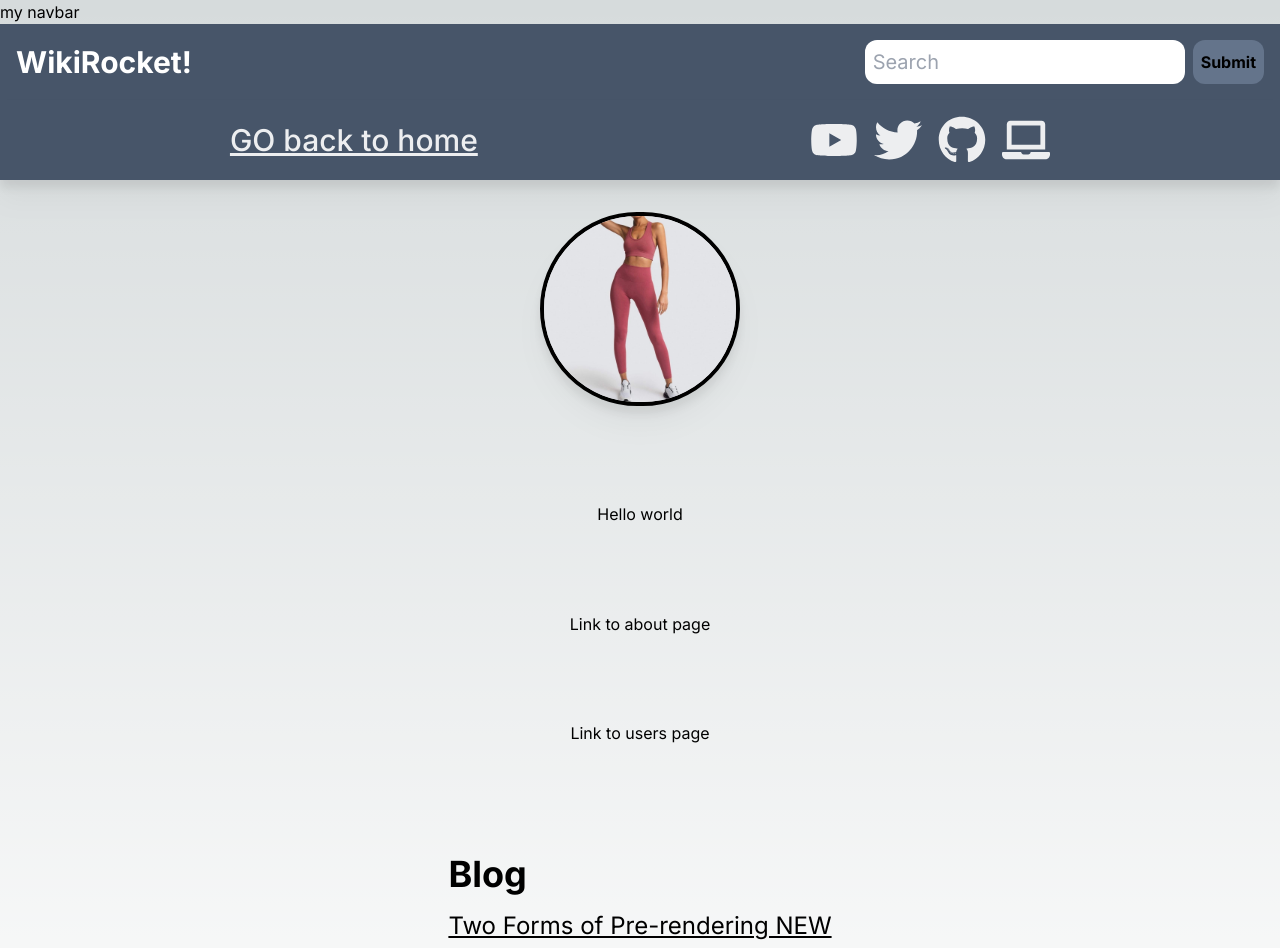
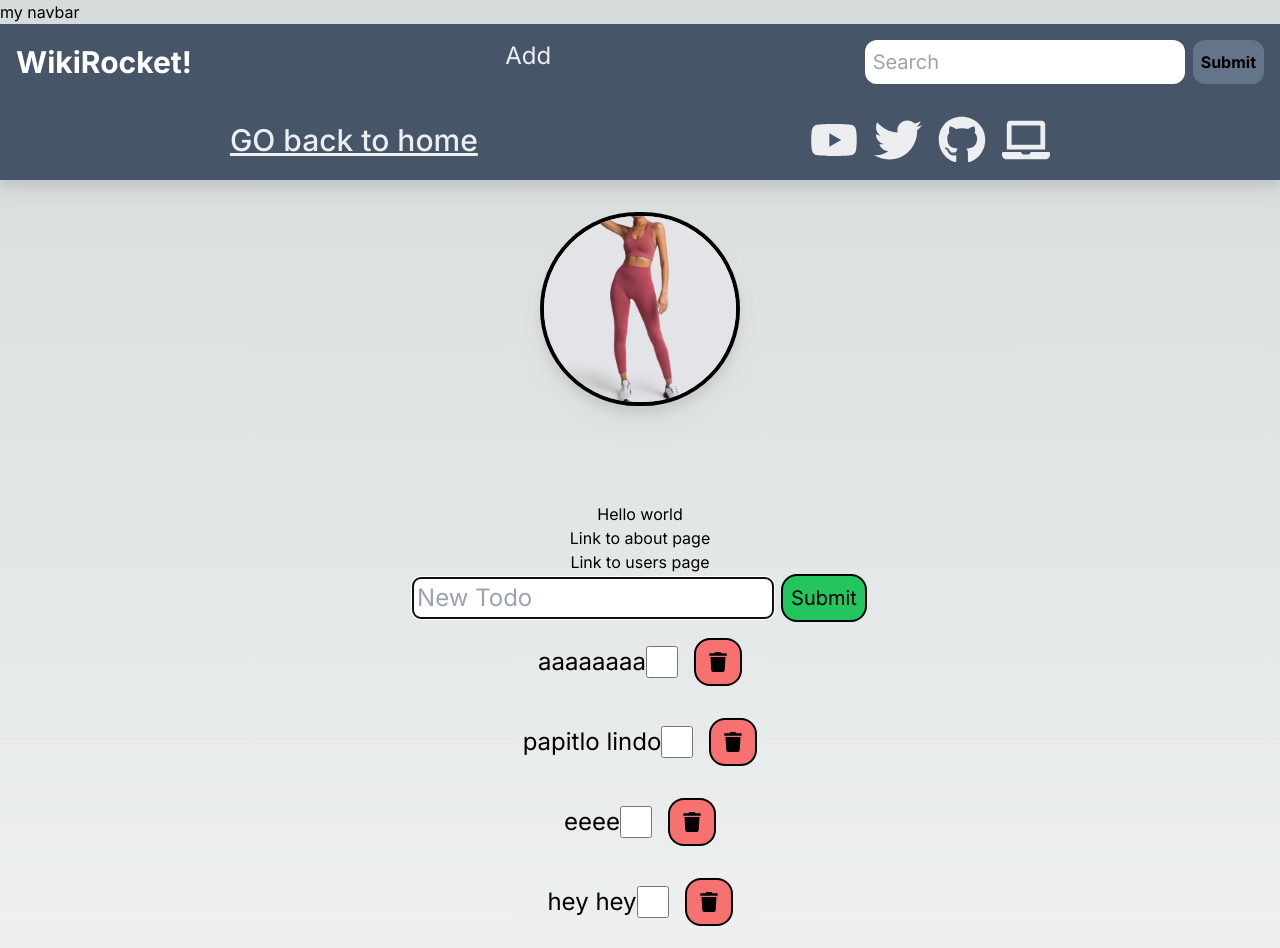
Before and after one commit to hectorlopezv/next13-from-scratch, a Next.js app: page / in a window 1280 px wide. Shown: the top 948 px of the page. Built offline with nearby package versions, Linux system fonts and the light colour scheme; data requests are answered from the project's data file.

Commit message:
mutation on data in diferrent routes

```diff
--- /dev/null
+++ b/app/add/page.tsx
@@ -0,0 +1,5 @@
+import AddTodo from "@/app/components/AddTodo";
+
+export default function page() {
+  return <AddTodo />;
+}
--- /dev/null
+++ b/app/components/AddTodo.tsx
@@ -0,0 +1,95 @@
+"use client";
+
+import { usePathname, useRouter } from "next/navigation";
+import { ChangeEvent, FormEvent, useState, useTransition } from "react";
+
+const initState: Partial<Todo> = {
+  userId: 1,
+  title: "",
+};
+
+export default function AddTodo() {
+  const router = useRouter();
+  const pathname = usePathname();
+  const [isPending, startTransition] = useTransition();
+  const [isFetching, setIsFetching] = useState(false);
+  const [data, setData] = useState(initState);
+
+  const isMutating = isFetching || isPending;
+
+  const handleSubmit = async (e: FormEvent<HTMLFormElement>) => {
+    e.preventDefault();
+
+    const { userId, title } = data;
+
+    setIsFetching(true);
+
+    const res = await fetch(`http://127.0.0.1:3500/todos`, {
+      method: "POST",
+      headers: {
+        "Content-Type": "application/json",
+      },
+      body: JSON.stringify({
+        userId,
+        title,
+      }),
+    });
+
+    await res.json();
+
+    setIsFetching(false);
+
+    setData((prevData) => ({
+      ...prevData,
+      title: "",
+    }));
+
+    startTransition(() => {
+      if (pathname === "/add") {
+        router.push("/");
+      } else {
+        // Refresh the current route and fetch new data
+        // from the server without losing
+        // client-side browser or React state.
+        router.refresh();
+      }
+    });
+  };
+
+  const handleChange = (e: ChangeEvent<HTMLInputElement>) => {
+    const name = e.target.name;
+
+    setData((prevData) => ({
+      ...prevData,
+      [name]: e.target.value,
+    }));
+  };
+
+  const content = (
+    <form
+      onSubmit={handleSubmit}
+      className="flex gap-2 items-center"
+      style={{ opacity: !isMutating ? 1 : 0.7 }}
+    >
+      <input
+        type="text"
+        id="title"
+        name="title"
+        value={data.title}
+        onChange={handleChange}
+        className="text-2xl p-1 rounded-lg flex-grow w-full"
+        placeholder="New Todo"
+        autoFocus
+      />
+
+      <button
+        type="submit"
+        className="p-2 text-xl rounded-2xl text-black border-solid border-black border-2 max-w-xs bg-green-500 hover:cursor-pointer hover:bg-green-400"
+      >
+        Submit
+      </button>
+    </form>
+  );
+
+  return content;
+}
--- a/app/components/NavBar.tsx
+++ b/app/components/NavBar.tsx
@@ -10,7 +10,18 @@ export default function NavBar({}: Props) {
     md:flex-row sticky top-0 drop-shadow-xl"
     >
       <h1 className="text-3xl font-bold text-white place-content-center grid mb-2 md:mb-0">
-        <Link href="/">WikiRocket!</Link>
+        <Link href="/" >
+          WikiRocket!
+        </Link>
+      </h1>
+
+      <h1>
+        <Link
+          href="/add"
+          className="text-2xl text-white/90 no-underline hover:text-white"
+        >
+          Add
+        </Link>
       </h1>
       <Search />
     </nav>
--- /dev/null
+++ b/app/components/Todo.tsx
@@ -0,0 +1,97 @@
+"use client";
+
+import Link from "next/link";
+import { useRouter } from "next/navigation";
+import { ChangeEvent, MouseEvent, useState, useTransition } from "react";
+import { FaTrash } from "react-icons/fa";
+
+export default function Todo(todo: Todo) {
+  const router = useRouter();
+  const [isPending, startTransition] = useTransition();
+  const [isFetching, setIsFetching] = useState(false);
+
+  const isMutating = isFetching || isPending;
+
+  const handleChange = async (e: ChangeEvent<HTMLInputElement>) => {
+    setIsFetching(true);
+
+    const res = await fetch(`http://127.0.0.1:3500/todos/${todo.id}`, {
+      method: "PUT",
+      headers: {
+        "Content-Type": "application/json",
+      },
+      body: JSON.stringify({
+        ...todo,
+        completed: !todo.completed,
+      }),
+    });
+
+    await res.json();
+
+    setIsFetching(false);
+
+    startTransition(() => {
+      // Refresh the current route and fetch new data
+      // from the server without losing
+      // client-side browser or React state.
+      router.refresh();
+    });
+  };
+
+  const handleDelete = async (e: MouseEvent<HTMLButtonElement>) => {
+    setIsFetching(true);
+
+    const res = await fetch(`http://127.0.0.1:3500/todos/${todo.id}`, {
+      method: "DELETE",
+      headers: {
+        "Content-Type": "application/json",
+      },
+      body: JSON.stringify({
+        id: todo.id,
+      }),
+    });
+
+    await res.json();
+
+    setIsFetching(false);
+
+    startTransition(() => {
+      // Refresh the current route and fetch new data
+      // from the server without losing
+      // client-side browser or React state.
+      router.refresh();
+    });
+  };
+
+  return (
+    <article
+      className="my-4 flex justify-between items-center"
+      style={{ opacity: !isMutating ? 1 : 0.7 }}
+    >
+      <label className="text-2xl hover:underline">
+        <Link href={`/edit/${todo.id}`} >
+          {todo.title}
+        </Link>
+      </label>
+      <div className="flex items-center gap-4">
+        <input
+          type="checkbox"
+          checked={todo.completed}
+          id="completed"
+          name="completed"
+          onChange={handleChange}
+          disabled={isPending}
+          className="min-w-[2rem] min-h-[2rem]"
+        />
+
+        <button
+          onClick={handleDelete}
+          disabled={isPending}
+          className="p-3 text-xl rounded-2xl text-black border-solid border-black border-2 max-w-xs bg-red-400 hover:cursor-pointer hover:bg-red-300"
+        >
+          <FaTrash />
+        </button>
+      </div>
+    </article>
+  );
+}
--- /dev/null
+++ b/app/components/TodoList.tsx
@@ -0,0 +1,18 @@
+import fetchTodos from "@/lib/fetchTodos";
+import Todo from "./Todo";
+
+type Props = {};
+
+export default async function TodoList({}: Props) {
+  const todos = await fetchTodos();
+  const sortedTodos = todos.reverse();
+
+  const content = (
+    <>
+      {sortedTodos.map((todo) => (
+        <Todo key={todo.id} {...todo} />
+      ))}
+    </>
+  );
+  return content;
+}
--- /dev/null
+++ b/app/edit/[id]/not-found.tsx
@@ -0,0 +1,8 @@
+export default function NotFound() {
+  return (
+    <>
+      <h2>Not Found</h2>
+      <p>Could not find requested todo</p>
+    </>
+  );
+}
--- /dev/null
+++ b/app/edit/[id]/page.tsx
@@ -0,0 +1,19 @@
+import Todo from "@/app/components/Todo";
+import fetchTodo from "@/lib/fetchTodo";
+import { notFound } from "next/navigation";
+
+export const revalidate = 0;
+
+type Props = {
+  params: {
+    id: string;
+  };
+};
+
+export default async function page({ params: { id } }: Props) {
+  const todo = await fetchTodo(id);
+
+  if (!todo) notFound();
+
+  return <Todo {...todo} />;
+}
--- a/app/page.tsx
+++ b/app/page.tsx
@@ -1,13 +1,16 @@
 import Link from "next/link";
+import AddTodo from "./components/AddTodo";
 import Post from "./components/Post";
-// export const revalidate = 10; static
+import TodoList from "./components/TodoList";
+export const revalidate = 0;
 export default function Home() {
   return (
     <main className="flex min-h-screen flex-col items-center justify-between p-24">
       <h1>Hello world</h1>
       <Link href="/about">Link to about page</Link>
       <Link href="/users">Link to users page</Link>
-
+      <AddTodo />
+      <TodoList />
       <Post />
     </main>
   );
--- /dev/null
+++ b/db.json
@@ -0,0 +1,50 @@
+{
+  "todos": [
+    {
+      "userId": 1,
+      "title": "Wave hello! 👋",
+      "completed": false,
+      "id": 1
+    },
+    {
+      "userId": 1,
+      "title": "Get Coffee ☕☕☕",
+      "completed": false,
+      "id": 2
+    },
+    {
+      "userId": 1,
+      "title": "Go to Work ⚒",
+      "completed": false,
+      "id": 3
+    },
+    {
+      "userId": 1,
+      "title": "Write Code 💻",
+      "id": 4,
+      "completed": false
+    },
+    {
+      "userId": 1,
+      "title": "hey hey",
+      "id": 5,
+      "completed": false
+    },
+    {
+      "userId": 1,
+      "title": "eeee",
+      "id": 6
+    },
+    {
+      "userId": 1,
+      "title": "papitlo lindo",
+      "id": 7
+    },
+    {
+      "userId": 1,
+      "title": "aaaaaaaa",
+      "id": 8,
+      "completed": false
+    }
+  ]
+}
--- /dev/null
+++ b/lib/fetchTodo.ts
@@ -0,0 +1,9 @@
+export default async function fetchTodo(id: string) {
+  const res = await fetch(`http://127.0.0.1:3500/todos/${id}`);
+
+  if (!res.ok) return undefined;
+
+  const todo: Todo = await res.json();
+
+  return todo;
+}
--- /dev/null
+++ b/lib/fetchTodos.ts
@@ -0,0 +1,7 @@
+export default async function fetchTodos() {
+  const res = await fetch(`http://127.0.0.1:3500/todos`);
+
+  const todos: Todo[] = await res.json();
+
+  return todos;
+}
```
